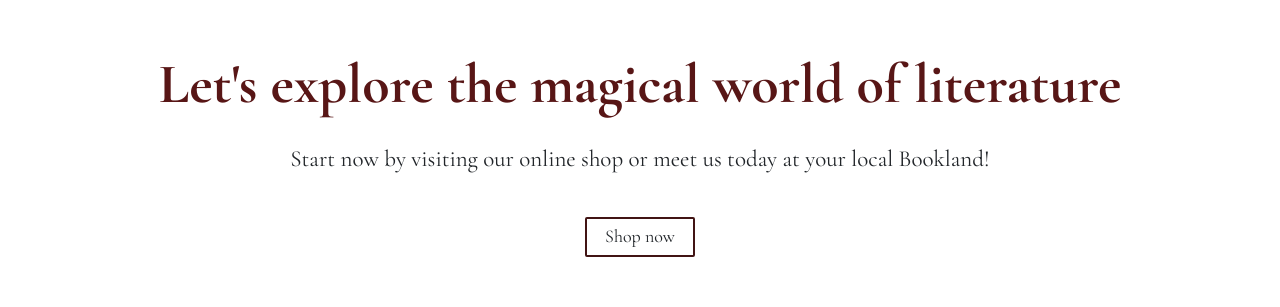
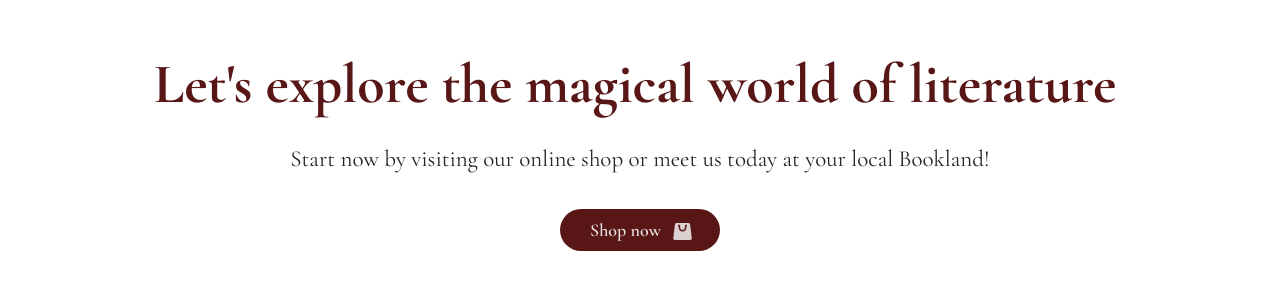
Before and after one commit to nkokor/Bookland, a React (Create React App) app: page / in a window 1280 px wide. Shown: the part 306-613 px from the top of the page. Built offline with nearby package versions, Linux system fonts and the light colour scheme.

Commit message:
shop button added

```diff
--- a/src/components/Home.js
+++ b/src/components/Home.js
@@ -7,7 +7,10 @@
       <img id='vertical-banner' src='images/home-banner-vertical.png'></img>
       <p id='home-header'>Let's explore the magical world of literature</p>
       <p id='home-text'>Start now by visiting our online shop or meet us today at your local Bookland!</p>
-      <p id='shop-button'>Shop now</p>
+      <a id='shop-link' href='#products'>
+        Shop now
+        <img src="images/icons/icons8-shopping-bag-30.png"></img>
+      </a>
     </div>
   );
 }
--- a/src/style/Contact.css
+++ b/src/style/Contact.css
@@ -87,9 +87,19 @@
 #submit-button {
   margin: 7px;
   padding: 8px;
-  font-size: 16px;
+  font-size: 18px;
   font-weight: 600;
-  background-color: rgba(123, 32, 32, 0.818);
+  background-color: rgb(88, 22, 22);
+  color: rgba(255, 255, 255, 0.868);
+  border-radius: 100px;
+  cursor: pointer;
+  -webkit-transition: all 0.3s ease;
+  -moz-transition: all 0.3s ease;
+  -o-transition: all 0.3s ease;
+  -ms-transition: all 0.3s ease;
+  transition: all 0.3s ease;
+}
+
+#submit-button:hover {
   color: white;
-  border-radius: 100px;
 }
--- a/src/style/Home.css
+++ b/src/style/Home.css
@@ -11,7 +11,7 @@
 #home-header {
   font-size: 56px;
   font-weight: 700;
-  padding-left: 40px;
+  padding-left: 30px;
   padding-right: 40px;
   margin-top: 20px;
   color: rgb(88, 22, 22);
@@ -21,20 +21,50 @@
   padding-left: 20px;
   padding-right: 20px;
   font-size: 23px;
+  margin-bottom: 40px;
 }
 
-#shop-button {
+#shop-link {
+  text-decoration: none;
+  text-align: right;
+  font-size: 18px;
+  font-weight: 600;
+  color: rgba(255, 255, 255, 0.868);
+  background-color: rgb(88, 22, 22);
+  width: 180px;
   margin: auto;
-  height: 40px;
-  width: 110px;
-  margin-top: 40px;
-  border: 2px;
-  border-style: solid;
-  border-color: rgb(65, 20, 20);
-  border-radius: 2px;
-  font-size: large;
+  border-radius: 100px;
+  padding-top: 10px;
+  padding-bottom: 10px;
+  padding-left: 30px;
+  padding-right: 26px;
   cursor: pointer;
-  padding-top: 4px;
+}
+
+#shop-link, #shop-link img {
+  -webkit-transition: all 0.3s ease;
+  -moz-transition: all 0.3s ease;
+  -o-transition: all 0.3s ease;
+  -ms-transition: all 0.3s ease;
+  transition: all 0.3s ease;
+}
+
+#shop-link img {
+  height: 25px;
+  margin-left: 10px;
+  padding-bottom: 2px;
+}
+
+#shop-link img {
+  opacity: 80%;
+}
+
+#shop-link:hover {
+  color: white;
+}
+
+#shop-link:hover img {
+  opacity: 100%;
 }
 
 @media screen and (max-width: 850px) {
--- a/src/style/Products.css
+++ b/src/style/Products.css
@@ -78,14 +78,10 @@
   display: flex;
   flex-direction: row;
   background-color:  rgba(88, 22, 22, 0.714);
-  -webkit-transition: all 0.4s ease;
-  -moz-transition: all 0.4s ease;
-  -o-transition: all 0.4s ease;
-  -ms-transition: all 0.4s ease;
-  transition: all 0.4s ease;
   height: 50px;
   width: 240px;
   color: white;
+  border-radius: 100px;
   cursor: pointer;
 }
 
@@ -98,13 +94,16 @@
   font-size: 19px;
 }
 
-.cart-button p, .cart-button img {
-  opacity: 60%;
+.cart-button, .cart-button p, .cart-button img {
   -webkit-transition: all 0.4s ease;
   -moz-transition: all 0.4s ease;
   -o-transition: all 0.4s ease;
   -ms-transition: all 0.4s ease;
   transition: all 0.4s ease;
+}
+
+.cart-button p, .cart-button img {
+  opacity: 60%;
 }
 
 .cart-icon {
```
Also changed, not shown: public/images/icons/icons8-shopping-bag-30.png (added).
